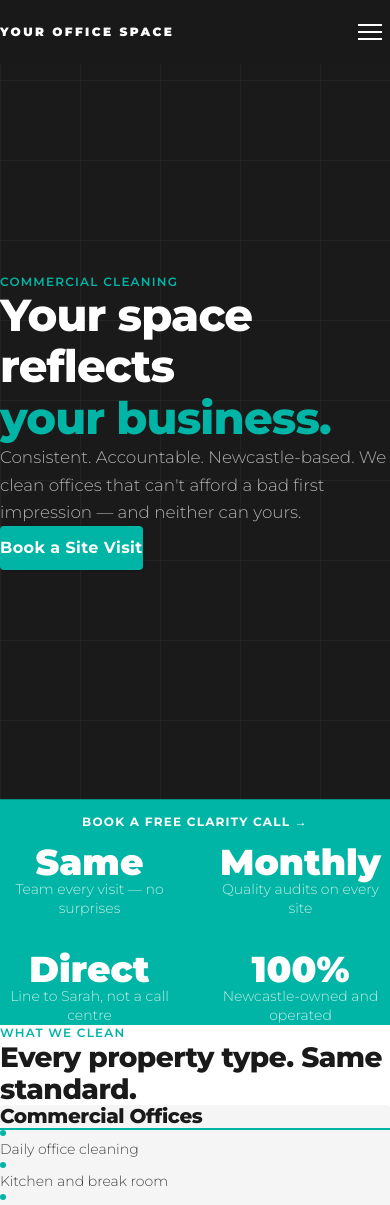
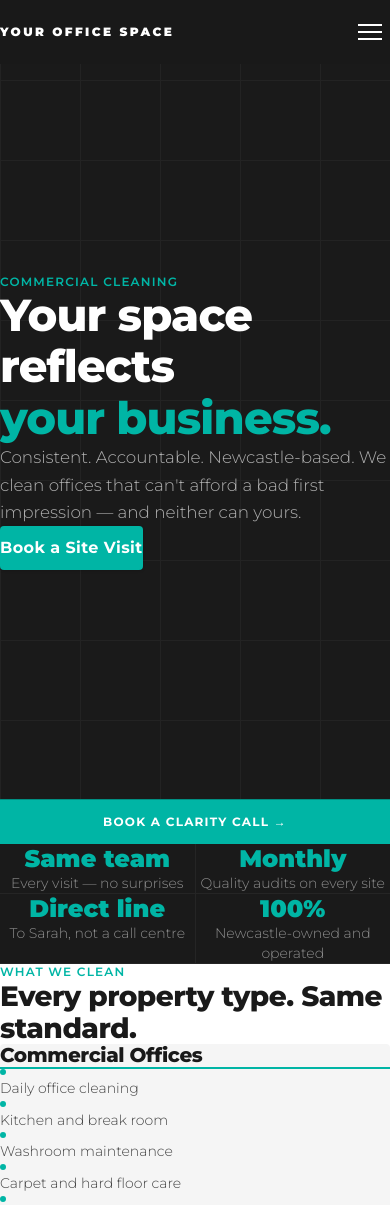
Before and after one commit to yossy-jk/yos-website, a Next.js app: page /cleaning in a window 390 px wide. Shown: the top 1205 px of the page. Built offline with nearby package versions, Linux system fonts and the light colour scheme.

Commit message:
Brand/UX pass: differentiate stats bars (cleaning=dark, furniture=grey, buyers=teal), fix lease risk colours to brand palette, remove 'Free' from mobile CTA, clean nav comment

```diff
--- a/src/app/cleaning/page.tsx
+++ b/src/app/cleaning/page.tsx
@@ -47,19 +47,19 @@ export default function CleaningPage() {
       </section>
 
       {/* STATS BAR */}
-      <section className="bg-teal py-14 lg:py-16">
+      <section className="bg-near-black border-b border-white/5 py-14 lg:py-16">
         <FadeIn>
           <div className="max-w-7xl mx-auto px-[5%]">
-            <div className="grid grid-cols-2 md:grid-cols-4 gap-8 text-center">
+            <div className="grid grid-cols-2 md:grid-cols-4 gap-px bg-white/5">
               {[
-                { stat: 'Same', label: 'Team every visit — no surprises' },
+                { stat: 'Same team', label: 'Every visit — no surprises' },
                 { stat: 'Monthly', label: 'Quality audits on every site' },
-                { stat: 'Direct', label: 'Line to Sarah, not a call centre' },
+                { stat: 'Direct line', label: 'To Sarah, not a call centre' },
                 { stat: '100%', label: 'Newcastle-owned and operated' },
               ].map(item => (
-                <div key={item.label}>
-                  <p className="text-white font-black text-4xl lg:text-5xl mb-2 leading-none">{item.stat}</p>
-                  <p className="text-white/75 font-light text-sm leading-snug">{item.label}</p>
+                <div key={item.label} className="bg-near-black px-6 py-8 text-center">
+                  <p className="text-teal font-black text-2xl lg:text-3xl mb-2 leading-tight">{item.stat}</p>
+                  <p className="text-white/50 font-light text-sm leading-snug">{item.label}</p>
                 </div>
               ))}
             </div>
--- a/src/app/furniture/page.tsx
+++ b/src/app/furniture/page.tsx
@@ -52,19 +52,19 @@ export default function FurniturePage() {
       </section>
 
       {/* GOVT APPROVED BANNER */}
-      <section className="bg-teal py-14 lg:py-16">
+      <section className="bg-warm-grey border-b border-gray-200 py-14 lg:py-16">
         <FadeIn>
           <div className="max-w-7xl mx-auto px-[5%]">
-            <div className="grid grid-cols-2 md:grid-cols-4 gap-8 text-center">
+            <div className="grid grid-cols-2 md:grid-cols-4 divide-x divide-y md:divide-y-0 divide-gray-200">
               {[
                 { stat: 'NSW Gov', label: 'Approved supplier panel' },
                 { stat: '200+', label: 'Offices fitted out' },
-                { stat: '4–6wk', label: 'Typical delivery & install' },
+                { stat: '4–6 weeks', label: 'Typical delivery & install' },
                 { stat: '$0', label: 'Hidden charges or surprises' }
               ].map((item) => (
-                <div key={item.label}>
-                  <p className="text-white font-black text-4xl lg:text-5xl mb-2 leading-none">{item.stat}</p>
-                  <p className="text-white/75 font-light text-sm leading-snug">{item.label}</p>
+                <div key={item.label} className="py-8 px-6 text-center">
+                  <p className="text-near-black font-black text-2xl lg:text-3xl mb-2 leading-tight">{item.stat}</p>
+                  <p className="text-mid-grey font-light text-sm leading-snug">{item.label}</p>
                 </div>
               ))}
             </div>
--- a/src/app/resources/lease-review/page.tsx
+++ b/src/app/resources/lease-review/page.tsx
@@ -183,11 +183,11 @@ export default function LeaseReviewPage() {
           ) : (
             <>
               {/* Summary */}
-              <div className={`rounded-sm p-8 mb-8 ${highCount > 0 ? 'bg-red-50 border-2 border-red-200' : mediumCount > 0 ? 'bg-amber-50 border-2 border-amber-200' : 'bg-green-50 border-2 border-green-200'}`}>
-                <p className="font-bold text-xl mb-2 text-near-black">
+              <div className={`rounded-sm p-8 mb-8 border-2 ${highCount > 0 ? 'bg-near-black border-near-black' : mediumCount > 0 ? 'bg-warm-grey border-gray-200' : 'bg-light-teal border-teal'}`}>
+                <p className={`font-bold text-xl mb-2 ${highCount > 0 ? 'text-white' : 'text-near-black'}`}>
                   {highCount > 0 ? `${highCount} high-risk clause${highCount > 1 ? 's' : ''} identified` : mediumCount > 0 ? 'Some clauses worth reviewing' : 'No major red flags detected'}
                 </p>
-                <p className="text-charcoal font-light text-sm">
+                <p className={`font-light text-sm ${highCount > 0 ? 'text-white/70' : 'text-charcoal'}`}>
                   {highCount > 0
                     ? `This lease has ${highCount} high-risk item${highCount > 1 ? 's' : ''} that should be negotiated before signing. We strongly recommend getting advice.`
                     : mediumCount > 0
@@ -200,11 +200,11 @@ export default function LeaseReviewPage() {
               {flags.length > 0 && (
                 <div className="space-y-4 mb-10">
                   {flags.map((flag, i) => (
-                    <div key={i} className={`rounded-sm p-6 border-l-4 ${flag.level === 'high' ? 'border-red-500 bg-red-50' : 'border-amber-400 bg-amber-50'}`}>
-                      <p className={`font-bold text-sm mb-2 ${flag.level === 'high' ? 'text-red-700' : 'text-amber-700'}`}>
+                    <div key={i} className={`rounded-sm p-6 border-l-4 ${flag.level === 'high' ? 'border-teal bg-near-black' : 'border-teal/50 bg-warm-grey'}`}>
+                      <p className={`font-bold text-sm mb-2 ${flag.level === 'high' ? 'text-white' : 'text-near-black'}`}>
                         {flag.level === 'high' ? '⚠ ' : '→ '}{flag.flag}
                       </p>
-                      <p className="text-charcoal font-light text-sm leading-relaxed">{flag.advice}</p>
+                      <p className={`font-light text-sm leading-relaxed ${flag.level === 'high' ? 'text-white/65' : 'text-charcoal'}`}>{flag.advice}</p>
                     </div>
                   ))}
                 </div>
--- a/src/components/Nav.tsx
+++ b/src/components/Nav.tsx
@@ -127,7 +127,7 @@ export default function Nav() {
           rel="noopener noreferrer"
           className="flex items-center justify-center text-white font-bold text-xs tracking-widest uppercase py-4 no-underline w-full"
         >
-          Book a Free Clarity Call &rarr;
+          Book a Clarity Call &rarr;
         </a>
       </div>
     </>
--- a/src/lib/constants.ts
+++ b/src/lib/constants.ts
@@ -14,6 +14,7 @@ export const HUBSPOT = {
   bookingUrl: 'https://meetings-ap1.hubspot.com/projects1?uuid=05c79c5c-b183-4c09-9c74-9278a6dde354'
 }
 
+// Primary nav — max 6 items to avoid overcrowding on desktop
 export const NAV_LINKS = [
   { label: 'Tenant Rep', href: '/tenant-rep' },
   { label: 'Buyers Agency', href: '/buyers-agency' },
```
